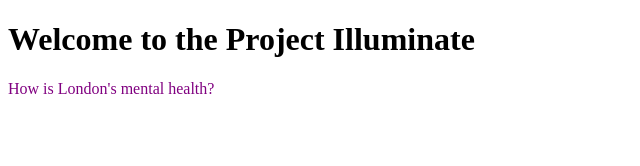
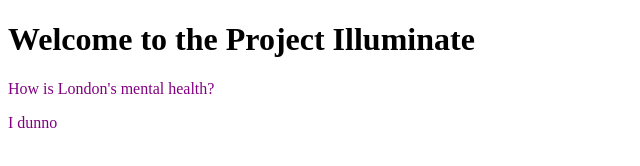
Before and after one commit to IanRossKegler/SIoT_Coursework_Actuation, a plain HTML site: page index.html in a window 1280 px wide. Shown: the full height of the page, 0-640 px from the left. Drawn offline with Linux system fonts and the light colour scheme.

Commit message:
Update index.html

```diff
--- a/index.html
+++ b/index.html
@@ -7,6 +7,7 @@
 
 <h1>Welcome to the Project Illuminate</h1>
 <p style="color:purple">How is London's mental health?</p>
+<p style="color:purple">I dunno</p>
 
 </body>
 </html>
```
